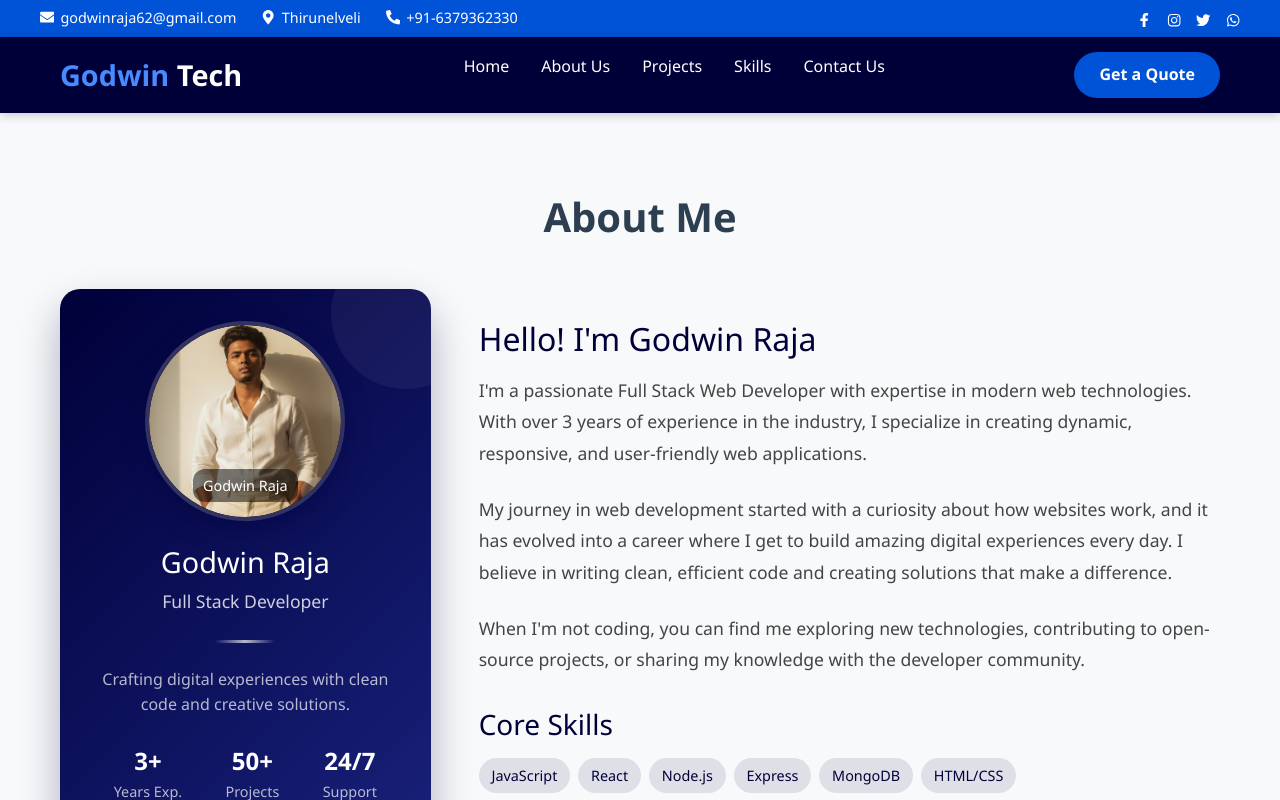
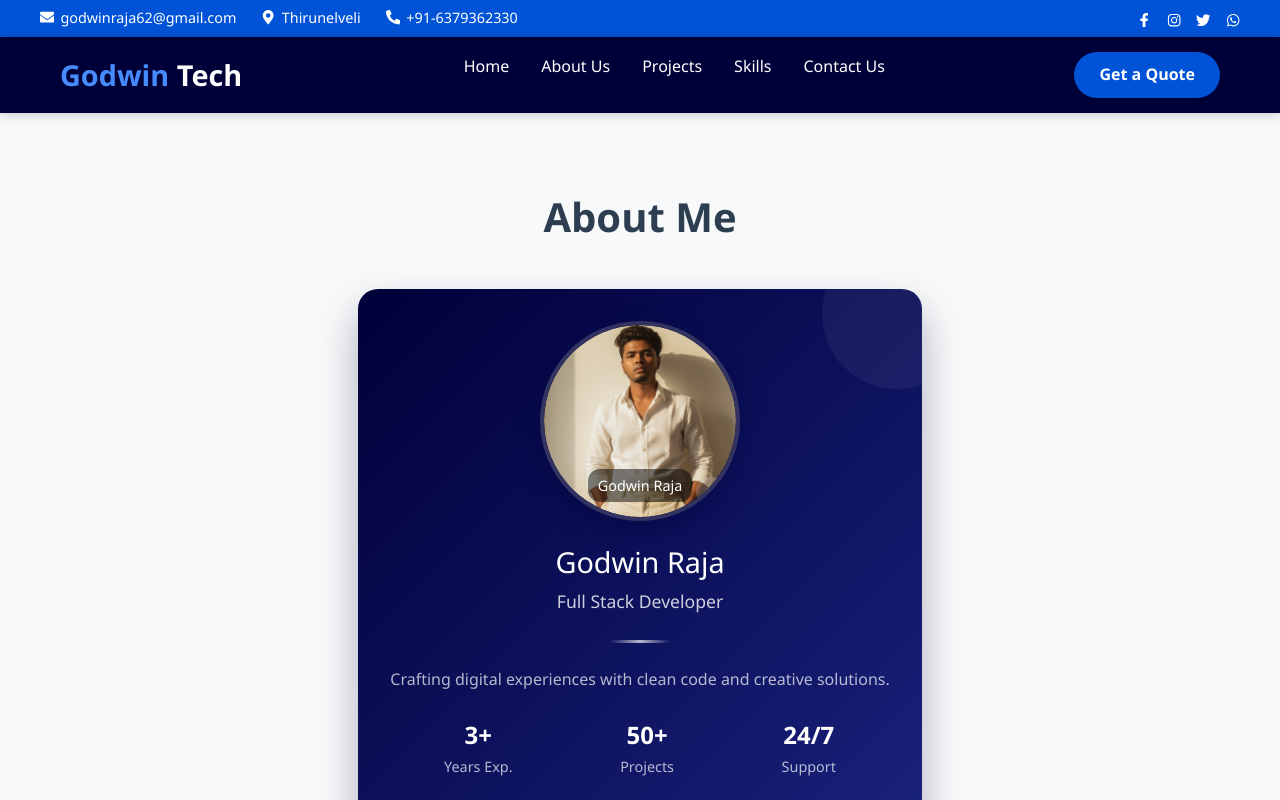
Before and after one commit to 2004rajagodwin/Portpolio, a React (Vite) app: page /about in a window 1280 px wide. Shown: the top 800 px of the page. Built offline with nearby package versions, Linux system fonts and the light colour scheme.

Commit message:
Update About.jsx

```diff
--- a/src/pages/About.jsx
+++ b/src/pages/About.jsx
@@ -24,7 +24,7 @@ const About = () => {
       <section className="section">
         <div className="container">
           <h1 className="section-title">About Me</h1>
-          <div className="about-content" style={{ display: 'flex', gap: '3rem', alignItems: 'center' }}>
+          <div className="about-content" style={{ display: 'flex', gap: '3rem', alignItems: 'center' , flexDirection:'column' }}>
             {/* Left Side - Unique Profile Card Design */}
             <div className="profile-card" style={{ flex: '1', minWidth: '300px' }}>
               <div
```
